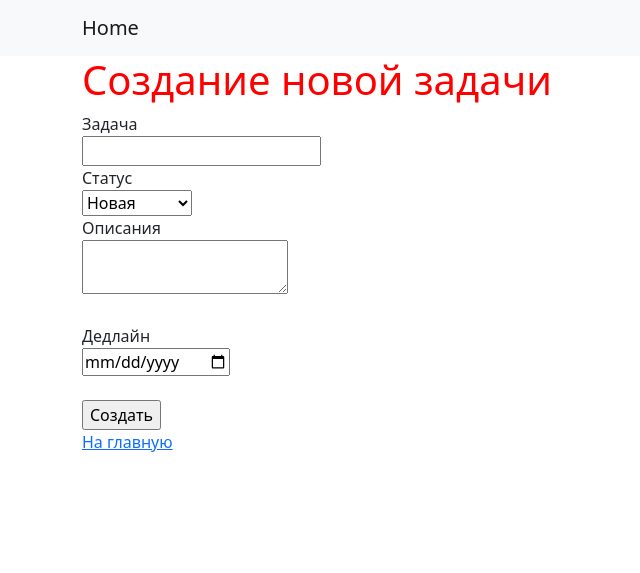
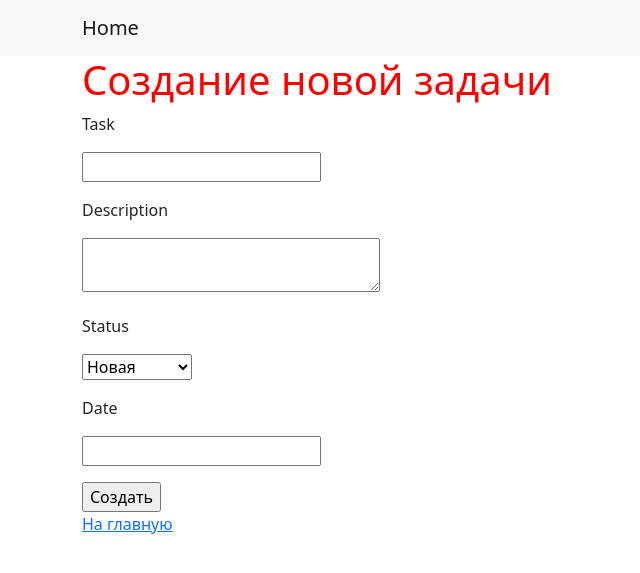
Before and after one commit to shakir76/python_group_11_homework_45_Muhammetov_Shakir, a Django app: page /add/ in a window 1280 px wide. Shown: the top 573 px of the page, without its empty margins (0-640 px from the left). Run offline with Django 4.2, Linux system fonts and the light colour scheme.

Commit message:
Добавил форму и использовал ее в создание

```diff
--- /dev/null
+++ b/todolist/forms.py
@@ -0,0 +1,11 @@
+from django import forms
+from django.forms import widgets
+from todolist.models import STATUS_CODE
+
+
+class TaskForm(forms.Form):
+    task = forms.CharField(max_length=50, required=True, label="Task")
+    description = forms.CharField(max_length=2000, required=True, label="Description",
+                                  widget=widgets.Textarea(attrs={"cols": 30, "rows": 2}))
+    status = forms.ChoiceField(choices=STATUS_CODE, label="Status")
+    created_at = forms.DateField(label="Date")
--- a/todolist/templates/partial/form.html
+++ b/todolist/templates/partial/form.html
@@ -1,17 +1,10 @@
 {% csrf_token %}
-<label>Задача</label><br/>
-<input type="text" name="task" value="{{ task.task }}"/><br/>
-<label>Статус</label><br/>
-<select name="status">
-    {% for status in statuses %}
-        <option value="{{ status.0 }}">{{ status.1 }}</option>
+
+{% for field in form %}
+    <p><label for="{{ field.id_for_label }}">{{ field.label }}</label></p>
+    {% for error in field.errors %}
+        <p class="text-danger">{{ error }}</p>
     {% endfor %}
-</select>
-<br/>
-<label>Описания</label><br/>
-<textarea name="description">{{ task.description }}</textarea><br/>
-<br/>
-<label>Дедлайн</label><br/>
-<input type="date" name="created_at" value="{{ task.created_at }}"/><br/>
-<br/>
+    <p>{{ field }}</p>
+{% endfor %}
 <input type="submit" value="{{ button_text }}"/>
--- a/todolist/views.py
+++ b/todolist/views.py
@@ -1,6 +1,7 @@
 from django.shortcuts import render, redirect, get_object_or_404
 
 # Create your views here.
+from todolist.forms import TaskForm
 from todolist.models import Task, STATUS_CODE
 
 
@@ -18,15 +19,18 @@ def task_view(request, **kwargs):
 
 def create_task(request):
     if request.method == "GET":
-        return render(request, "create.html", {'statuses': STATUS_CODE})
+        form = TaskForm()
+        return render(request, "create.html", {'statuses': STATUS_CODE, "form": form})
     else:
-        task = request.POST.get("task")
-        status = request.POST.get("status")
-        created_at = request.POST.get("created_at")
-        description = request.POST.get("description")
-        new_task = Task.objects.create(task=task, status=status, created_at=created_at, description=description)
-        context = {"task": new_task}
-        return redirect("view", pk=new_task.pk)
+        form = TaskForm(data=request.POST)
+        if form.is_valid():
+            task = form.cleaned_data.get("task")
+            status = form.cleaned_data.get("status")
+            created_at = form.cleaned_data.get("created_at")
+            description = form.cleaned_data.get("description")
+            new_task = Task.objects.create(task=task, status=status, created_at=created_at, description=description)
+            return redirect("view", pk=new_task.pk)
+        return render("create.html", {"form": form})
 
 
 def update_task(request, pk):
```
